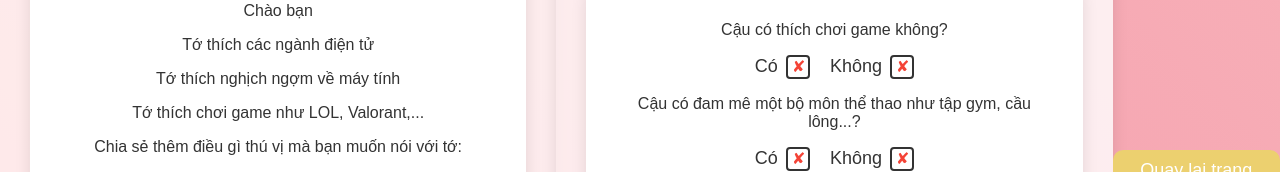
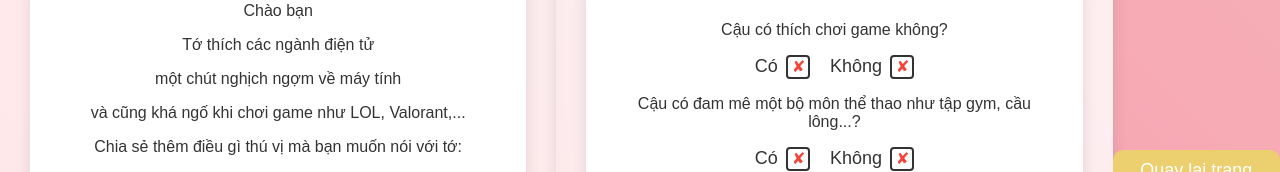
Before and after one commit to khankekee/kikivayta, a plain HTML site: page favorites.html in a window 1280 px wide. Shown: the part 239-411 px from the top of the page. Drawn offline with Linux system fonts and the light colour scheme.

Commit message:
Update favorites.html

```diff
--- a/favorites.html
+++ b/favorites.html
@@ -12,8 +12,8 @@
             <!-- Phần hiển thị chào hỏi tên người dùng -->
             <p class="small-text" id="greeting">Chào bạn</p>
             <p class="large-text">Tớ thích các ngành điện tử</p>
-            <p class="sub-text">Tớ thích nghịch ngợm về máy tính</p>
-            <p class="sub-text">Tớ thích chơi game như LOL, Valorant,...</p>
+            <p class="sub-text">một chút nghịch ngợm về máy tính</p>
+            <p class="sub-text">và cũng khá ngố khi chơi game như LOL, Valorant,...</p>
 
             <p>Chia sẻ thêm điều gì thú vị mà bạn muốn nói với tớ:</p>
             <textarea id="additionalInput" placeholder="Nhập ý tưởng của bạn..." rows="4"></textarea>
```
